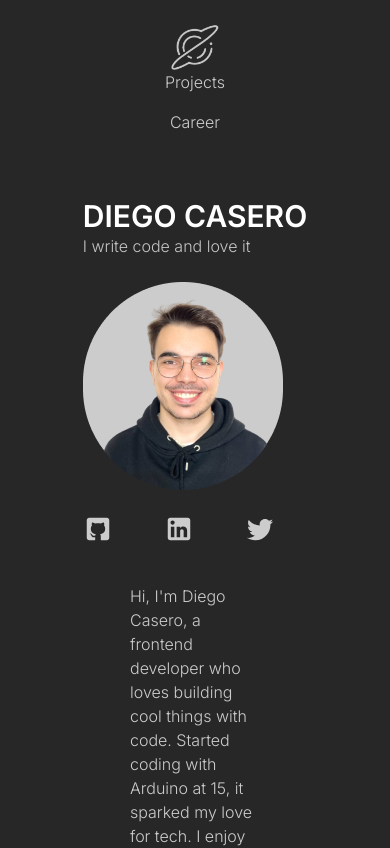
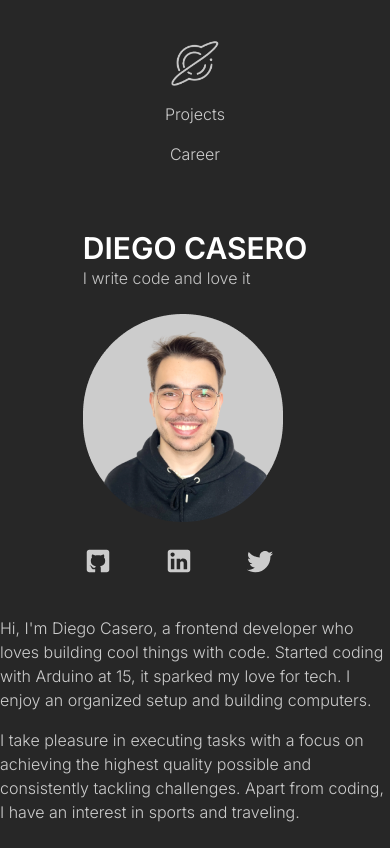
Before and after one commit to imcasero/my-website, a React (Vite) app: page / in a window 390 px wide. Shown: the top 848 px of the page. Built offline with nearby package versions, Linux system fonts and the light colour scheme.

Commit message:
fix: fix some responsive design

```diff
--- a/src/components/career/career.component.tsx
+++ b/src/components/career/career.component.tsx
@@ -13,8 +13,8 @@ export default function CareerComponent({ data }: { data: IExperience }): ReactE
     return (
         <motion.li initial="hidden"
             animate="visible"
-            variants={animationVariants} className="flex flex-col lg:flex-row mb-20 gap-8 w-3/4" >
-            <div className="w-2/3">
+            variants={animationVariants} className="flex flex-col lg:flex-row mb-20 gap-8 lg:w-3/4 w-full" >
+            <div className="lg:w-2/3 w-full">
                 <h3 className="text-2xl mb-2 font-semibold text-subtitle">{data.bussines}</h3>
                 <span className="text-sm text-link">{customDateFormat(data.from)} / {customDateFormat(data.to)}</span>
             </div>
--- a/src/components/header/header.component.tsx
+++ b/src/components/header/header.component.tsx
@@ -16,7 +16,7 @@ export default function HeaderComponent(): ReactElement {
     return (
         <header className="w-full flex items-center justify-center text-text mt-6">
             <nav className="w-3/4 flex md:flex-row flex-col  items-center justify-between">
-                <button onClick={handleHome}>
+                <button onClick={handleHome} className="md:m-0 my-4" >
                     <img src={Icon} alt="icono" className="w-12" />
                 </button>
                 <ul className="w-1/2 flex md:flex-row flex-col  justify-around items-center gap-4">
--- a/src/components/homeDescription/homeDescription.component.tsx
+++ b/src/components/homeDescription/homeDescription.component.tsx
@@ -6,7 +6,7 @@ export default function HomeDescriptionComponent() {
     return (
         <motion.article initial="hidden"
             animate="visible"
-            variants={animationVariants} className="flex-col items-center w-1/3 mt-10 lg:mt-0">
+            variants={animationVariants} className="flex-col items-center md:w-1/3 w-full mt-10 lg:mt-0">
             <p className="text-base font-normal">Hi, I'm Diego Casero, a frontend developer who loves building cool things with code. Started coding with Arduino at 15, it sparked my love for tech. I enjoy an organized setup and building computers.</p>
             <p className="text-base font-normal mt-4">I take pleasure in executing tasks with a focus on achieving the highest quality possible and consistently tackling challenges. Apart from coding, I have an interest in sports and traveling.</p>
             <div className="flex mt-8 gap-6 ">
```
